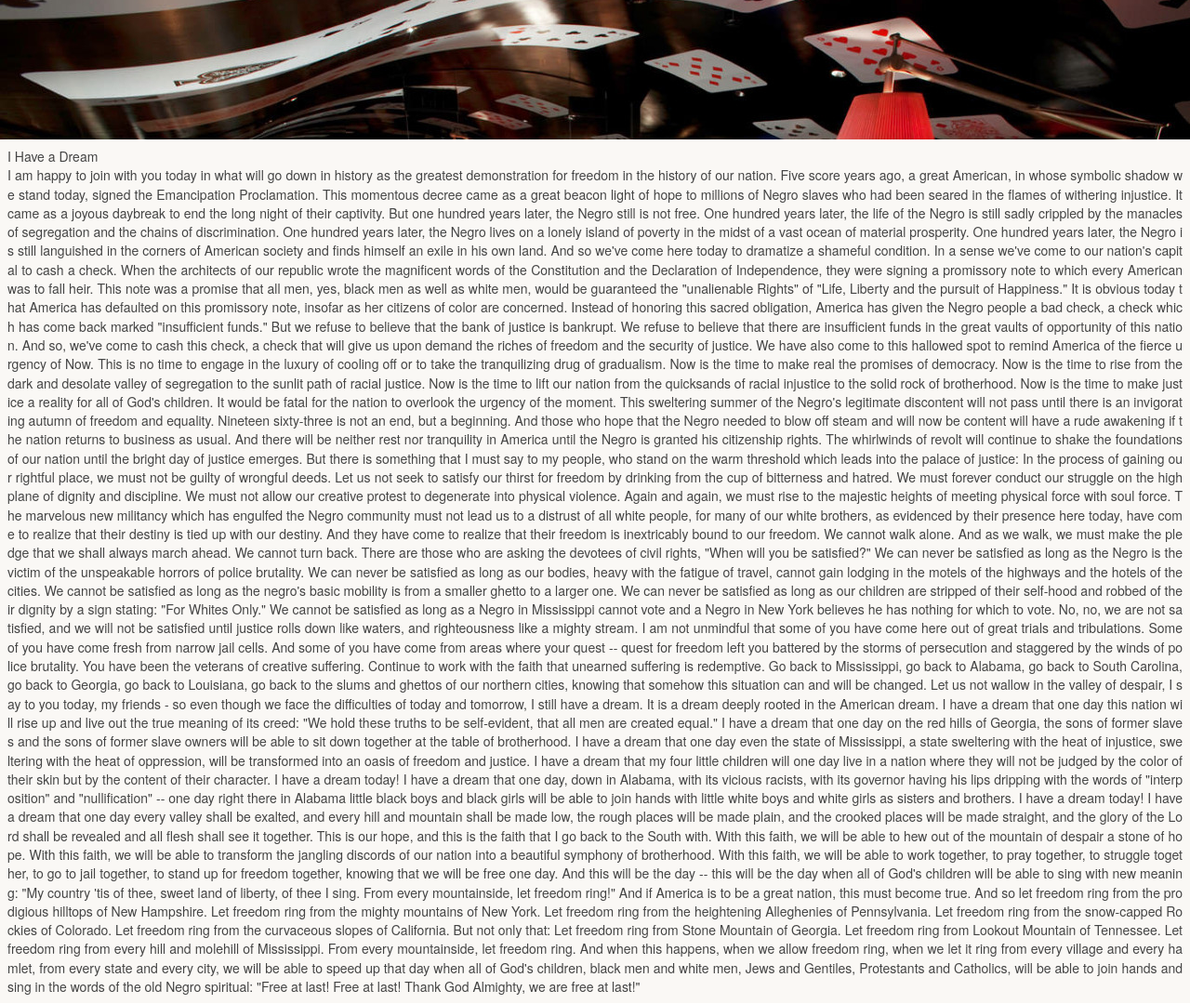
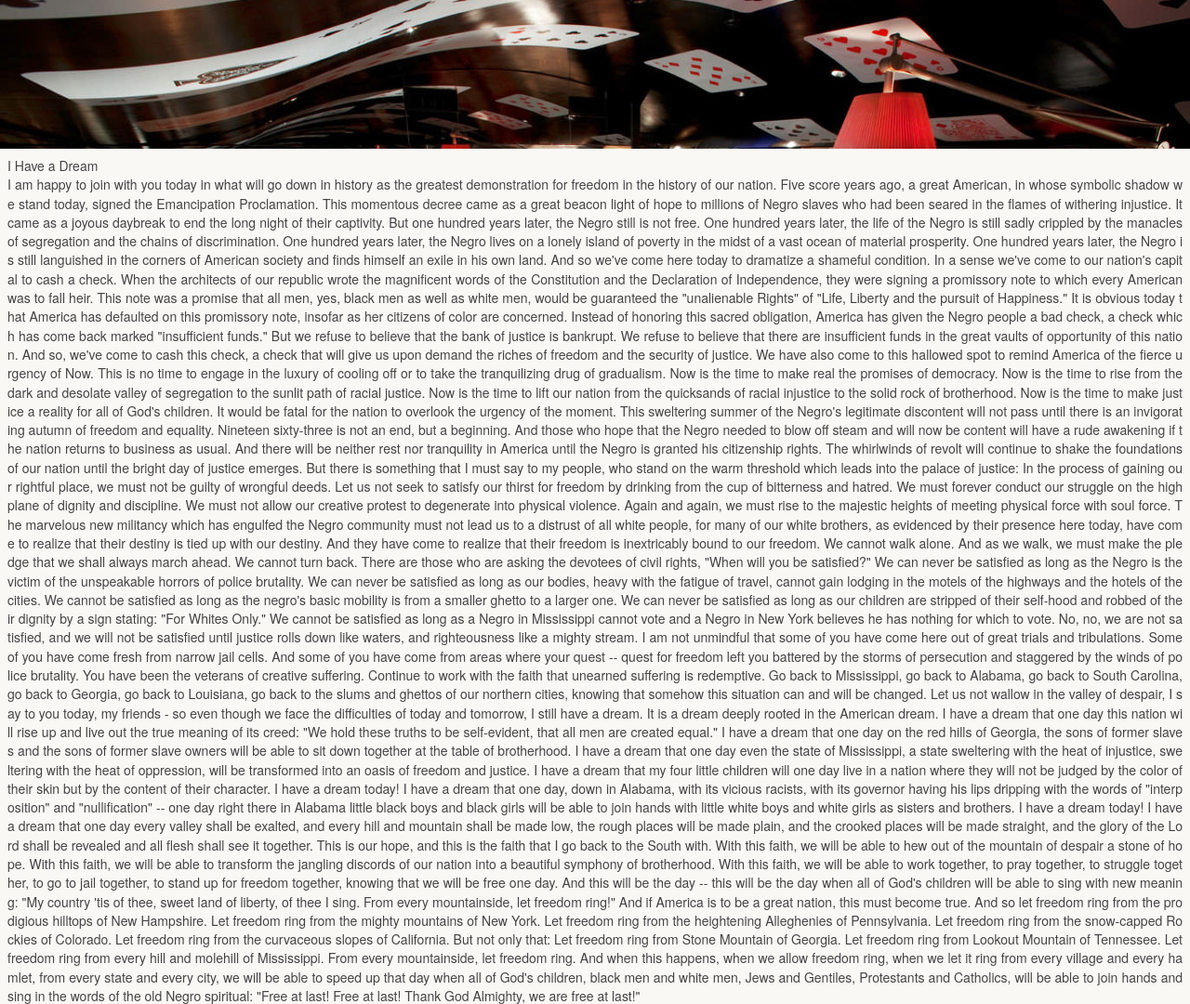
Before and after one commit to nabo-/sandbox-sp-ui, a website with bundled scripts: page src/html/index.html in a window 1280 px wide. Shown: the whole page at 93% size. Built offline with nearby package versions, Linux system fonts and the light colour scheme; files whose address does not match are found by name.

Commit message:
add diplayimage

```diff
--- a/src/html/index.html
+++ b/src/html/index.html
@@ -17,9 +17,7 @@
 
 <!-- pullHeadImage -->
 <div id="pullHeadImage">
-	<div class="" id="pullHeadImageWrap">
-	<div class="pullHeadImageItems"><img src="img/header.jpg" alt=""></div>
-	</div>
+<div class="pullHeadImageItems"><img src="img/header.jpg" alt=""></div>
 </div>
 <!-- /pullHeadImage -->
 
--- a/src/scss/temp.scss
+++ b/src/scss/temp.scss
@@ -12,9 +12,11 @@
 }
 
 #pullHeadImage {
-	margin-top: -100px;
-	z-index: 3;
+	width:100%;
+	height:160px;
+	overflow: hidden;
 }
+
 
 #pullHeadImageBg {
 	background-color: rgba(0,0,0,1);
@@ -30,10 +32,10 @@
 }
 .pullHeadImageItems {
 	width: 100%;
-	height: 250px;
-	overflow: hidden;
+	transform: translateY(-100px);
+	-webkit-transition: transform 400ms ease-in;
+	z-index: 3;
 	background-color: #666;
-
 	img {
 		max-width: 100%;
 	}
--- a/src/ts/app.ts
+++ b/src/ts/app.ts
@@ -93,6 +93,10 @@ module PullHeadImage {
 
 		}
 
+		set():void {
+
+		}
+
 	}
 
 
@@ -113,7 +117,6 @@ module PullHeadImage {
 		// => close PhotoScreen mode
 
 
-
 	// opacity controller
 	export class OpacityController {
 
@@ -129,10 +132,12 @@ module PullHeadImage {
 			if(opacitySize > 0.85) {
 				opacitySize = 1;
 			}
-			consolo.log("opacityController");
+
+			console.log("opacityController");
 			$('#pullHeadImageBg').css('opacity', opacitySize);
 		}
 	}
+
 
 	// close PhotoScreen mode
 
```
Also changed, not shown: build/css/temp.css, build/index.html, build/js/pullHeadImage-min.js, build/js/pullHeadImage.js, build/scss/temp.scss.
